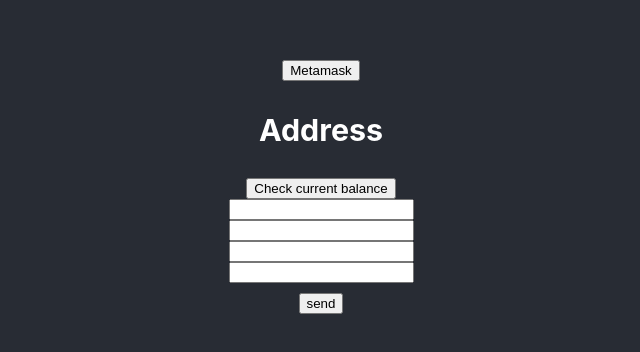
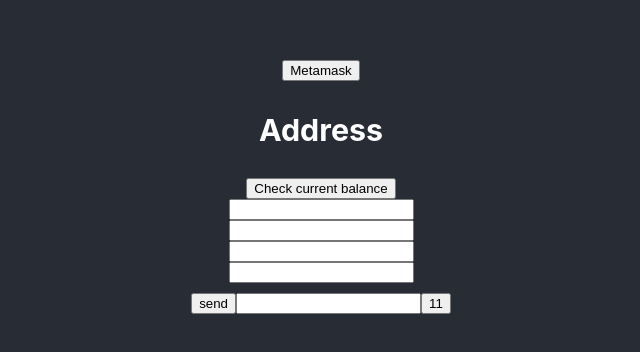
Before and after one commit to Aleksei-Pobyvanets/SalaryWeb, a React (Create React App) app in the folder salaryapp/: page / in a window 1280 px wide. Shown: the part 218-570 px from the top of the page, without its empty margins (319-959 px from the left). Built offline with nearby package versions, Linux system fonts and the light colour scheme.

Commit message:
didNotWork

```diff
--- a/salaryapp/src/App.js
+++ b/salaryapp/src/App.js
@@ -69,16 +69,18 @@ function App() {
 
     async function sendWorker() {
       console.log(document.getElementById("name").value)
-      let nameData = await document.getElementById("name").value
+      let nameData = document.getElementById("name").value
 
-      console.log(document.getElementById("salforhour").value)
-      let salforhourData = await document.getElementById("salforhour").value
+      console.log(parseInt(document.getElementById("salforhour").value))
+      let salforhourData = parseInt(document.getElementById("salforhour").value)
+      // let g = document.getElementById("salforhour").value
+      // parseInt(g)
 
       console.log(document.getElementById("addr").value)
-      let addrData = await document.getElementById("addr").value
+      let addrData = document.getElementById("addr").value
 
-      console.log(document.getElementById("workedhour").value)
-      let workedhourData = await document.getElementById("workedhour").value
+      console.log(parseInt(document.getElementById("workedhour").value))
+      let workedhourData = parseInt(document.getElementById("workedhour").value)
 
       const transmit = await contract.createWorkersSal(nameData, salforhourData, addrData , workedhourData)
 
@@ -87,6 +89,12 @@ function App() {
       // const totalSupply = await erc20.totalSupply();
     }
 
+    async function checkCon() {
+      const h = document.getElementById("inputIndex").value
+      console.log(h)
+      const f = await contract.chackEther(h);
+      console.log(f)
+    }
 
   return (
     <div className="App">
@@ -101,13 +109,15 @@ function App() {
         </form> */}
         <button onClick={chackBal}>Check current balance</button>
         <div className='inputs'>
-          <input type="text" id='name' className='name' name="Name"></input>
-          <input type="text" id='salforhour' name="salary for one hour"></input>
-          <input type="text" id='addr' name="wallet address"></input>
-          <input type="text" id='workedhour' name="worked hours"></input>
+          <input type="text" id='name'></input>
+          <input type="number" id='salforhour'></input>
+          <input type="address" id='addr'></input>
+          <input type="number" id='workedhour'></input>
         </div>
         <div>
           <button onClick={sendWorker}>send</button>
+              <input type="number" id="inputIndex"></input>
+              <button onClick={checkCon}>11</button>
         </div>
       </header>
       {/* {currentContractVal} */}
```
